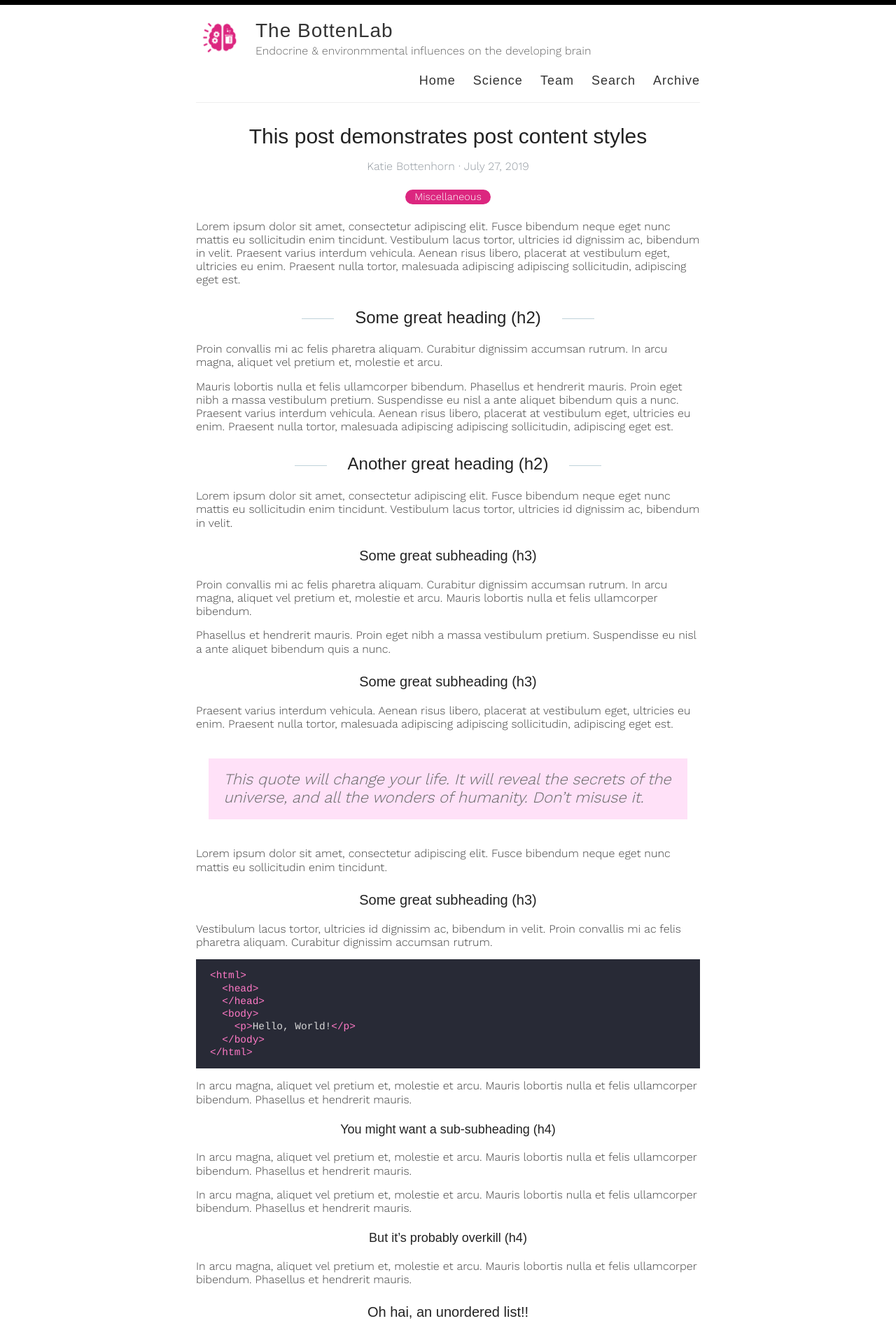
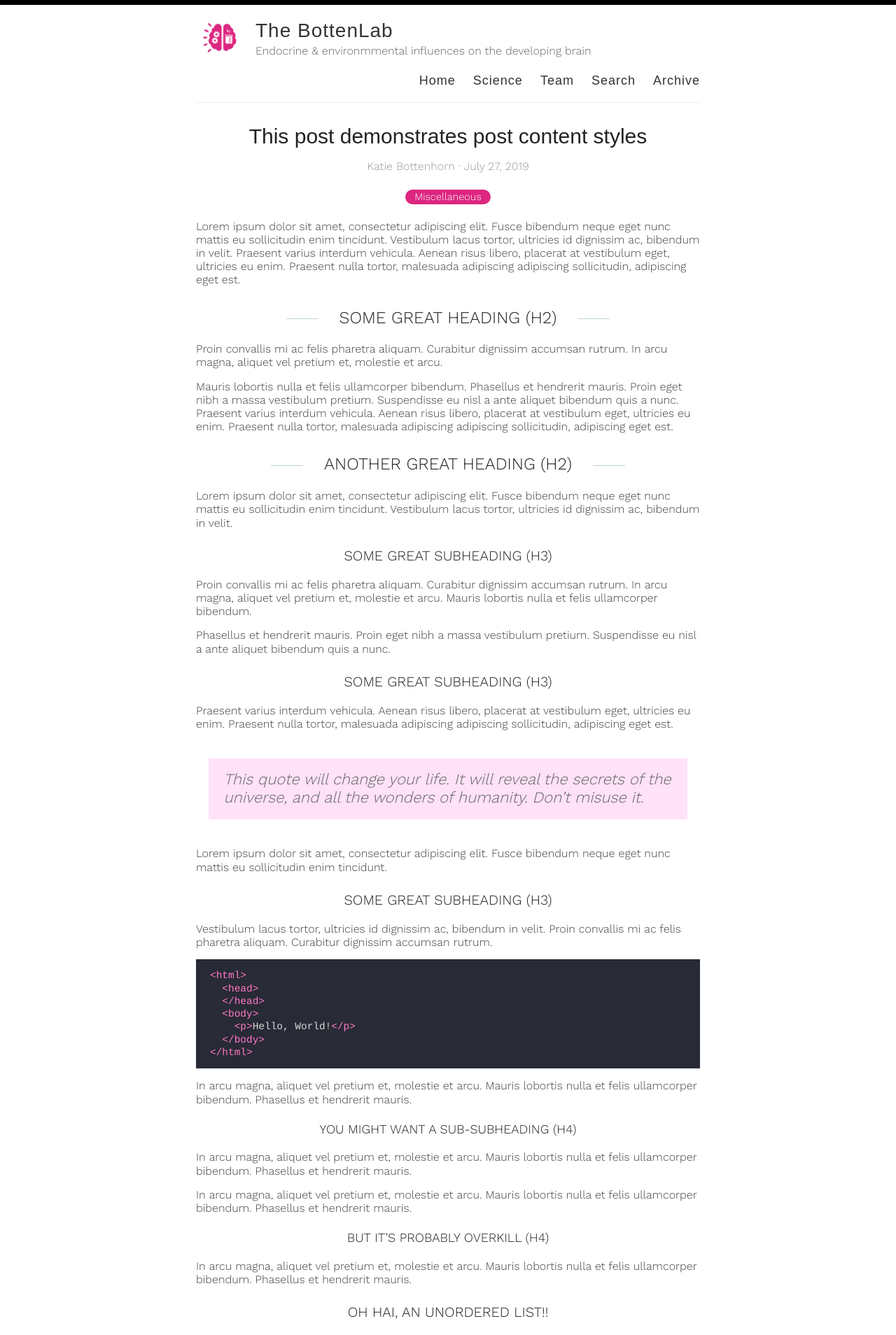
Before and after one commit to Bottenlab/bottenlab.github.io, a Jekyll site: the page built from _posts/2019-7-27-this-post-demonstrates-post-content-styles.md, in a window 1280 px wide. Shown: the top 1908 px of the page at 70% size. Built offline with Jekyll 4.4.1, drawn with Linux system fonts in a browser that asks for light colours; some web fonts are replaced.

Commit message:
ok but what if... caps for h2+

```diff
--- a/assets/style.scss
+++ b/assets/style.scss
@@ -42,9 +42,10 @@ body {
   width: 100%;
 }
 
-h1, h2, h3, h4, h5, h6 {
+h2, h3, h4, h5, h6 {
   // font-family: Quicksand, -system-ui, -apple-system, BlinkMacSystemFont, "Segoe UI", Roboto, Helvetica, Arial, sans-serif, "Apple Color Emoji", "Segoe UI Emoji", "Segoe UI Symbol";
-  font-family: $quicksand;
+  font-family: $garamond;
+  text-transform: uppercase;
   color: $darkerGray;
   //font-weight: 300;
 
@@ -59,6 +60,14 @@ h1, h2, h3, h4, h5, h6 {
 }
 
 h1 {
+  font-family: $quicksand;
+  color: $darkerGray;
+  //font-weight: 300;
+
+  line-height: 1.7;
+  margin: 1em 0 15px;
+  padding: 0;
+  text-align: center;
   font-size: 30px;
   a {
     color: inherit;
```
